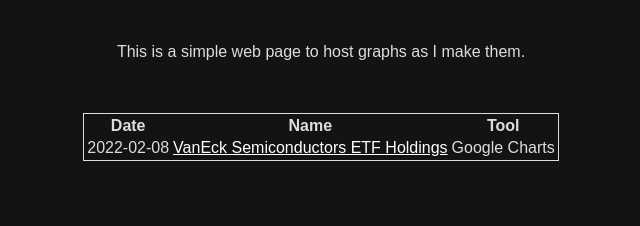
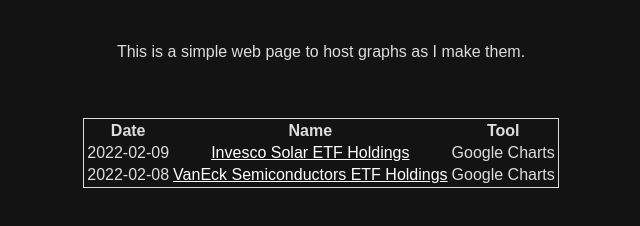
Before and after one commit to codiegraphs/codiegraphs.github.io, a plain HTML site: page index.html in a window 1280 px wide. Shown: the part 36-262 px from the top of the page, without its empty margins (319-959 px from the left). Drawn offline with Linux system fonts and the light colour scheme.

Commit message:
Update index.html

```diff
--- a/index.html
+++ b/index.html
@@ -6,7 +6,7 @@
             body {background-color: rgb(19, 19, 19); color: rgb(221, 221, 221); max-width: max-content; margin: auto}
             a:link, a:visited {color: white; text-align: center;}
             a:hover, a:active {color: red;}
-            table {margin: 0px auto; text-align: center; border: 1px solid rgb(221, 221, 221); font-family:Arial, Helvetica, sans-serif; font-size:medium; text-align:center;}
+            table {margin: 5px auto; text-align: center; border: 1px solid rgb(221, 221, 221); font-family:Arial, Helvetica, sans-serif; font-size:medium; text-align:center;}
             h1 {font-family:Arial, Helvetica, sans-serif; font-size:large; text-align:center;}
             p {font-family:Arial, Helvetica, sans-serif; font-size:medium; text-align:center;}
         </style>
@@ -25,6 +25,13 @@
                 <th>Tool</th>
             </tr>
             <tr>
+                <td>2022-02-09</td>
+                <td>
+                    <a href="20220209-TAN-Holdings.html">Invesco Solar ETF Holdings</a>
+                </td>
+                <td>Google Charts</td>
+            </tr>
+            <tr>
                 <td>2022-02-08</td>
                 <td>
                     <a href="20220208-SMH-Holdings.html">VanEck Semiconductors ETF Holdings</a>
```
